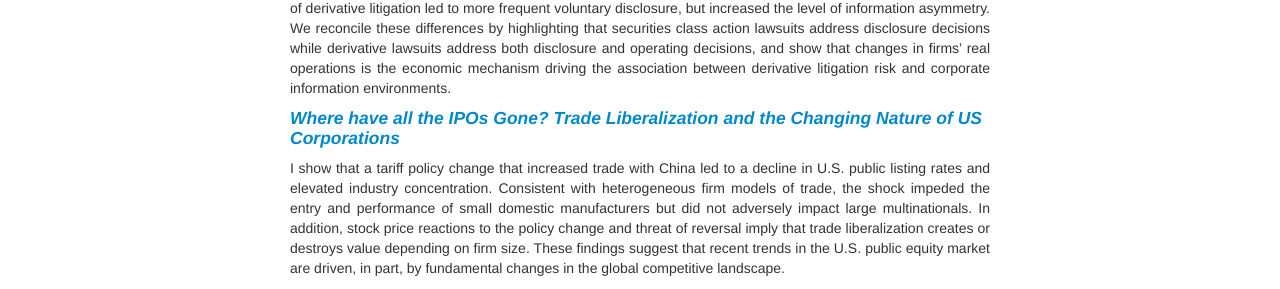
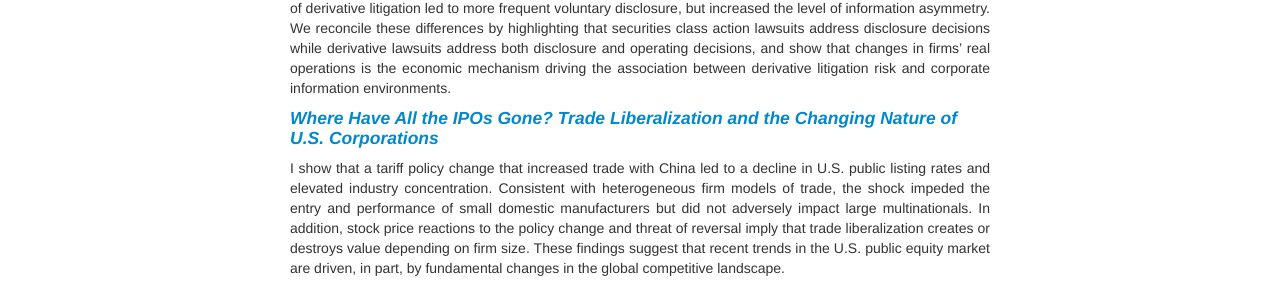
Before and after one commit to ThomasPGriffin/thomaspgriffin.github.io, a Jekyll site: the page built from pages/research.md, in a window 1280 px wide. Shown: the part 984-1273 px from the top of the page. Built offline with Jekyll 4.4.1, drawn with Linux system fonts in a browser that asks for light colours.

```diff
--- a/pages/research.md
+++ b/pages/research.md
@@ -29,7 +29,7 @@ Between 1992 and 2018, U.S. public corporations faced over 38,000 federal civil
 A court case that reduced the threat of securities class action litigation led to less frequent voluntary disclosure, but did not significantly affect the level of information asymmetry. Conversely, state laws that reduced the threat of derivative litigation led to more frequent voluntary disclosure, but increased the level of information asymmetry. We reconcile these differences by highlighting that securities class action lawsuits address disclosure decisions while derivative lawsuits address both disclosure and operating decisions, and show that changes in firms’ real operations is the economic mechanism driving the association between derivative litigation risk and corporate information environments.
 </div>
 
-#### *[Where have all the IPOs Gone? Trade Liberalization and the Changing Nature of US Corporations]({{ BASE_PATH}}/pages/griffin_jmp_20220902.pdf)*
+#### *[Where Have All the IPOs Gone? Trade Liberalization and the Changing Nature of U.S. Corporations]({{ BASE_PATH}}/pages/griffin_jmp_20220902.pdf)*
 <div align="justify">
 I show that a tariff policy change that increased trade with China led to a decline in U.S. public listing rates and elevated industry concentration. Consistent with heterogeneous firm models of trade, the shock impeded the entry and performance of small domestic manufacturers but did not adversely impact large multinationals. In addition, stock price reactions to the policy change and threat of reversal imply that trade liberalization creates or destroys value depending on firm size. These findings suggest that recent trends in the U.S. public equity market are driven, in part, by fundamental changes in the global competitive landscape.
 </div>
```
